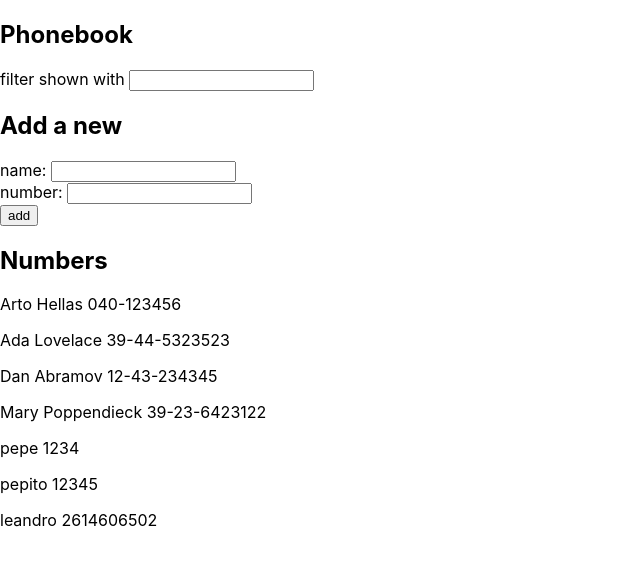
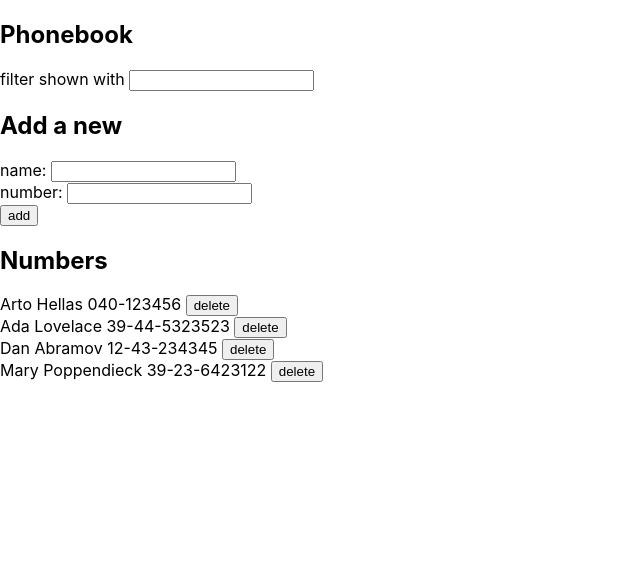
Before and after one commit to leanrobert/bootcamp, a React (Create React App) app in the folder part2/phonebook/: page / in a window 1280 px wide. Shown: the top 564 px of the page, without its empty margins (0-640 px from the left). Built offline with nearby package versions, Linux system fonts and the light colour scheme; data requests are answered from the project's data file; the HTML template or start-up script is replaced by a standard one.

Commit message:
part 2.17

```diff
--- a/part2/phonebook/db.json
+++ b/part2/phonebook/db.json
@@ -19,21 +19,6 @@
       "name": "Mary Poppendieck",
       "number": "39-23-6423122",
       "id": 4
-    },
-    {
-      "name": "pepe",
-      "number": "1234",
-      "id": 5
-    },
-    {
-      "name": "pepito",
-      "number": "12345",
-      "id": 6
-    },
-    {
-      "name": "leandro",
-      "number": "2614606502",
-      "id": 7
     }
   ]
 }
--- a/part2/phonebook/src/App.js
+++ b/part2/phonebook/src/App.js
@@ -1,5 +1,5 @@
 import React, { useState, useEffect } from 'react'
-import { getAll, create } from './services/phonebook'
+import { getAll, create, deletePerson } from './services/phonebook'
 import SearchBar from './components/SearchBar'
 import Form from './components/Form'
 import PhoneBook from './components/PhoneBook'
@@ -31,6 +31,12 @@ const App = () => {
     setNewPhone('')
   }
 
+  const deleteEntry = (person) => {
+    if(window.confirm(`Delete ${person.name} ?`)) {
+      deletePerson(person.id).then(promise => setPersons(persons.filter(item => item.id !== person.id)))
+    }
+  }
+
   return (
     <div>
       <h2>Phonebook</h2>
@@ -38,7 +44,7 @@ const App = () => {
       <h2>Add a new</h2>
       <Form addPerson={addPerson} newName={newName} newPhone={newPhone} setNewName={setNewName} setNewPhone={setNewPhone} />
       <h2>Numbers</h2>
-      <PhoneBook persons={persons} search={search} />
+      <PhoneBook persons={persons} search={search} delentry={deleteEntry}/>
     </div>
   )
 }
--- a/part2/phonebook/src/components/PhoneBook.js
+++ b/part2/phonebook/src/components/PhoneBook.js
@@ -1,10 +1,13 @@
 import React from 'react'
 
-const PhoneBook = ({ persons, search }) => {
+const PhoneBook = ({ persons, search, delentry }) => {
     return (
         <div>
-            {persons.filter(person => person.name.toLowerCase().includes(search.toLowerCase())).map((person, i) => (
-                <p key={i}>{person.name} {person.number}</p>
+            {persons.filter(person => person.name.toLowerCase().includes(search.toLowerCase())).map((person) => (
+                <div key={person.id}>
+                    <span>{person.name} {person.number} </span>
+                    <button onClick={() => delentry(person)} >delete</button>
+                </div>
             ))}
         </div>
     )
--- a/part2/phonebook/src/services/phonebook.js
+++ b/part2/phonebook/src/services/phonebook.js
@@ -9,4 +9,8 @@ const create = newPerson => {
     return axios.post(baseUrl, newPerson)
 }
 
-export { getAll, create }
+const deletePerson = id => {
+    return axios.delete(`${baseUrl}/${id}`)
+}
+
+export { getAll, create, deletePerson }
```
